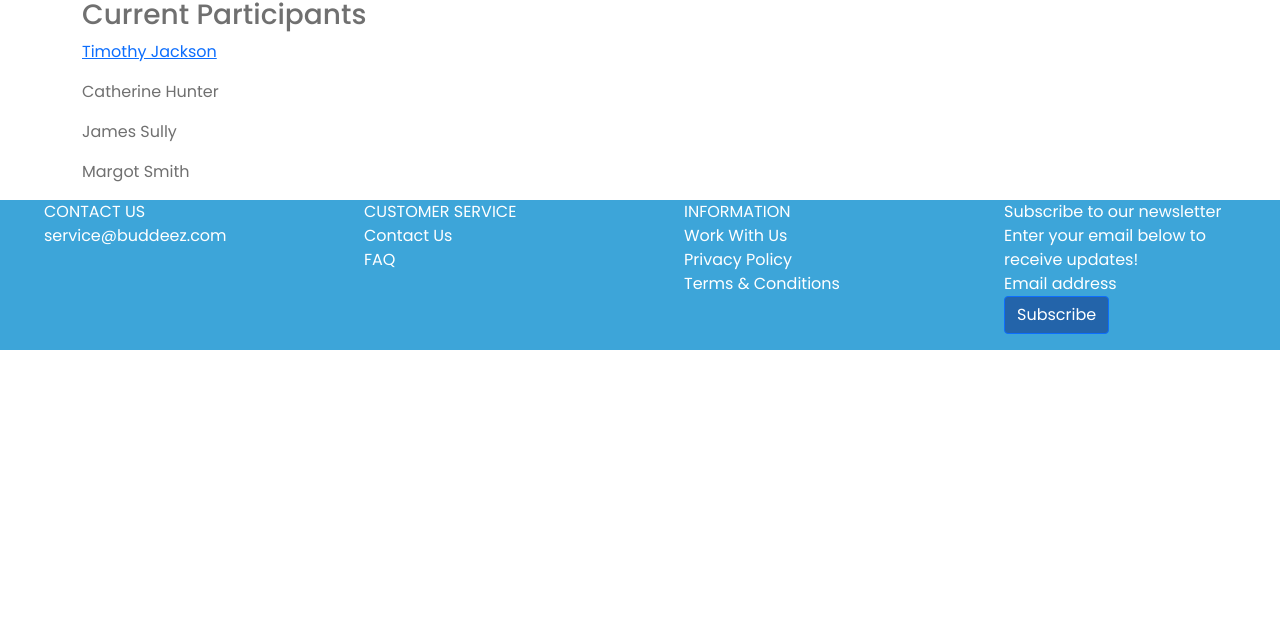
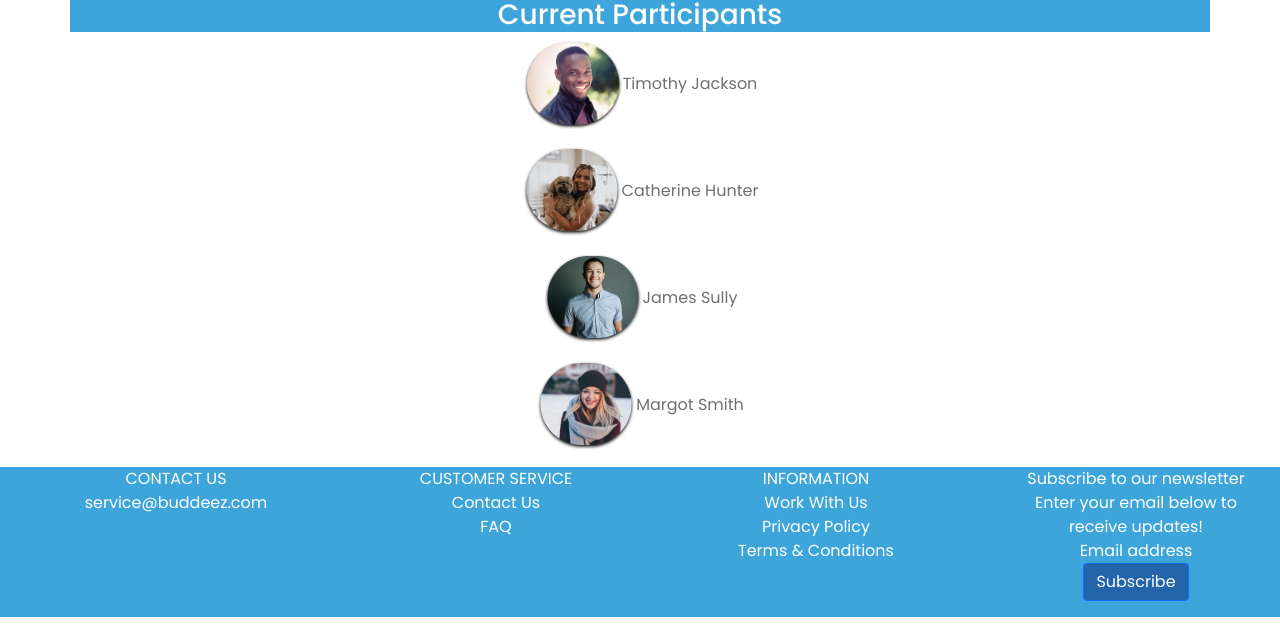
Before and after one commit to halloxchoco/Buddeez, a plain HTML site: page popculture.html in a window 1280 px wide. Shown: the part 163-800 px from the top of the page. Drawn offline with nearby package versions, Linux system fonts and the light colour scheme.

Commit message:
updating chat css

```diff
--- a/css/index.css
+++ b/css/index.css
@@ -46,3 +46,22 @@ h1{
     width: 100px;
     height: 100px;
 }
+
+a{
+    color: #707070;
+    text-decoration: none;
+}
+
+a:hover{
+    color: #2364AA;
+}
+
+h3{
+    color: white;
+    background-color: #3DA5D9;
+}
+
+p:hover{
+    color: #2364AA;
+    cursor: pointer;
+}
--- a/popculture.html
+++ b/popculture.html
@@ -8,6 +8,7 @@
     <!-- Bootstrap CSS -->
     <link href="https://cdn.jsdelivr.net/npm/bootstrap@5.1.0/dist/css/bootstrap.min.css" rel="stylesheet" integrity="sha384-KyZXEAg3QhqLMpG8r+8fhAXLRk2vvoC2f3B09zVXn8CA5QIVfZOJ3BCsw2P0p/We" crossorigin="anonymous">
     <link href="css/index.css" rel="stylesheet">
+    <link href="css/sub.css" rel="stylesheet">
 
     <title>Pop Culture</title>
 
@@ -56,10 +57,10 @@
         <h1>Pop Culture</h1>
         <div class="row">
           <h3>Current Participants</h3>
-          <p><a href="contactinfo.html">Timothy Jackson</a></p>
-          <p>Catherine Hunter</p>
-          <p>James Sully</p>
-          <p>Margot Smith</p>
+          <p><a href="contactinfo.html"><img src="images/Timothy.png" width="100">Timothy Jackson</a></p>
+          <p><img src="images/Icon1.png" width="100">Catherine Hunter</p>
+          <p><img src="images/Icon2.png" width="100">James Sully</p>
+          <p><img src="images/Icon3.png" width="100">Margot Smith</p>
         </div>
       </div>
 
```
Also changed, not shown: contactinfo.html (+1 -0 lines).
